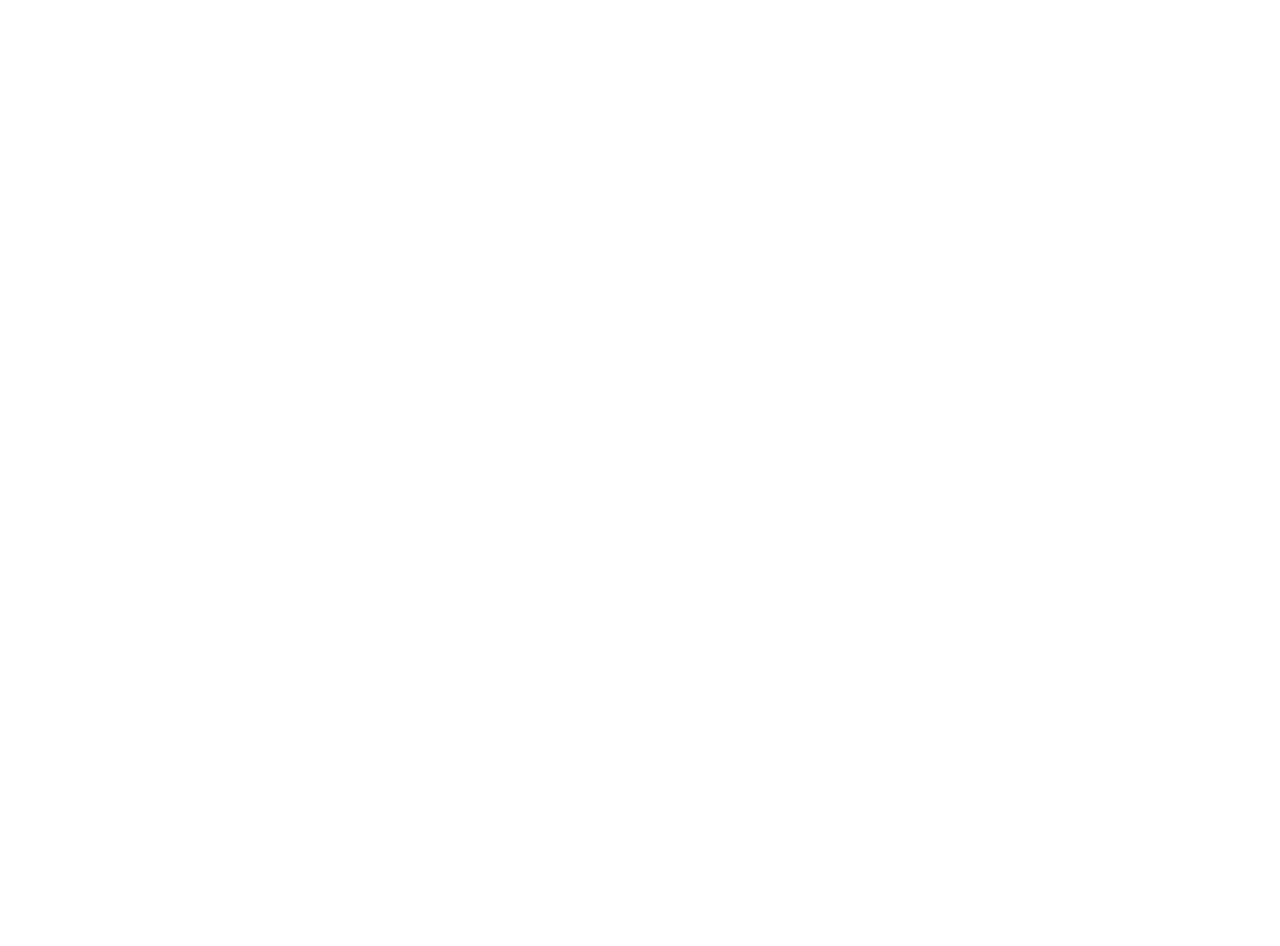
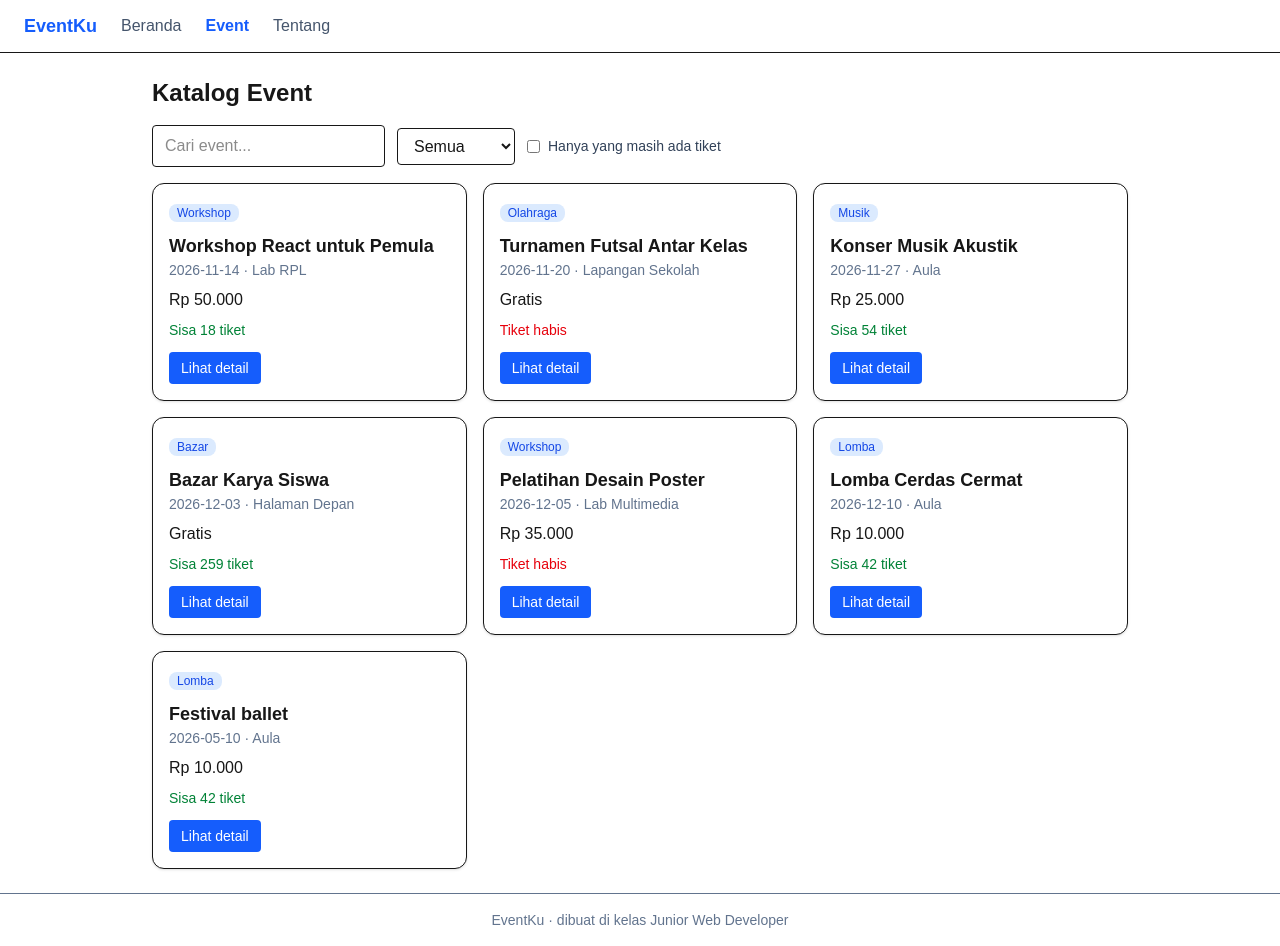
Before and after one commit to salsafinarpl1-create/latihan_nextjs, a Next.js app: page /event in a window 1280 px wide. Before the commit this address had no page. Before the commit the page ends 800 px from the top, so only its background shows below. Built offline with nearby package versions, Linux system fonts and the light colour scheme.

Commit message:
Selesai mengerjakan fitur katalog event dan tantangan checkbox tiket

```diff
--- a/app/event/page.tsx
+++ b/app/event/page.tsx
@@ -1,27 +1,11 @@
-import { notFound } from "next/navigation";
-import { events, rupiah } from "@/data/events";
-import Link from "next/link";
+import { events } from "@/data/events";
+import KatalogInteraktif from "@/components/KatalogInteraktif";
 
-export default async function Detail({ params }: PageProps<"/event/[id]">) {
-  const { id } = await params;
-  const event = events.find((e) => e.id === Number(id));
-  if (!event) notFound();
-
-  const sisa = event.kuota - event.terisi;
+export default function Katalog() {
   return (
-    <article className="rounded-xl border bg-white p-6">
-      <Link href="/event" className="inline-block mb-4 text-blue-600 hover:underline">
-        ← Kembali ke katalog
-      </Link>
-      <span className="rounded bg-blue-100 px-2 py-0.5 text-xs text-blue-700">
-        {event.kategori}
-      </span>
-      <h1 className="mt-2 text-3xl font-bold">{event.judul}</h1>
-      <p className="mt-1 text-slate-500">
-        {event.tanggal} - {event.lokasi}
-      </p>
-      <p className="mt-4 text-xl font-semibold">{rupiah(event.harga)}</p>
-      <p className="text-slate-600">Sisa {sisa} dari {event.kuota} tiket</p>
-    </article>
+    <div>
+      <h1 className="mb-4 text-2xl font-bold">Katalog Event</h1>
+      <KatalogInteraktif events={events} />
+    </div>
   );
 }
--- /dev/null
+++ b/components/KatalogInteraktif.tsx
@@ -0,0 +1,64 @@
+"use client";
+import { useState } from "react";
+import type { Event } from "@/data/events";
+import KartuEvent from "./KartuEvent";
+
+export default function KatalogInteraktif({ events }: { events: Event[] }) {
+  const [cari, setCari] = useState("");
+  const [kategori, setKategori] = useState("Semua");
+  // 1. useState baru untuk checkbox
+  const [hanyaAdaTiket, setHanyaAdaTiket] = useState(false);
+
+  const daftarKategori = ["Semua", ...new Set(events.map((e) => e.kategori))];
+
+  const hasil = events.filter(
+    (e) =>
+      e.judul.toLowerCase().includes(cari.toLowerCase()) &&
+      (kategori === "Semua" || e.kategori === kategori) &&
+      // 2. Syarat tambahan filter: jika dicentang, hanya ambil yang sisa kuotanya > 0
+      (!hanyaAdaTiket || e.kuota - e.terisi > 0),
+  );
+
+  return (
+    <div>
+      <div className="mb-4 flex flex-wrap items-center gap-3">
+        <input
+          value={cari}
+          onChange={(e) => setCari(e.target.value)}
+          placeholder="Cari event..."
+          className="rounded border bg-white px-3 py-2"
+        />
+        <select
+          value={kategori}
+          onChange={(e) => setKategori(e.target.value)}
+          className="rounded border bg-white px-3 py-2"
+        >
+          {daftarKategori.map((k) => (
+            <option key={k}>{k}</option>
+          ))}
+        </select>
+
+        {/* 3. Elemen input checkbox */}
+        <label className="flex items-center gap-2 text-sm text-slate-700 cursor-pointer">
+          <input
+            type="checkbox"
+            checked={hanyaAdaTiket}
+            onChange={(e) => setHanyaAdaTiket(e.target.checked)}
+            className="rounded border-slate-300"
+          />
+          Hanya yang masih ada tiket
+        </label>
+      </div>
+
+      {hasil.length === 0 ? (
+        <p className="text-slate-500">Tidak ada event yang cocok.</p>
+      ) : (
+        <div className="grid gap-4 sm:grid-cols-2 lg:grid-cols-3">
+          {hasil.map((e) => (
+            <KartuEvent key={e.id} event={e} />
+          ))}
+        </div>
+      )}
+    </div>
+  );
+}
--- a/components/Navbar.tsx
+++ b/components/Navbar.tsx
@@ -1,4 +1,4 @@
-"use client"
+"use client";
 import Link from "next/link";
 import { usePathname } from "next/navigation";
 
```
